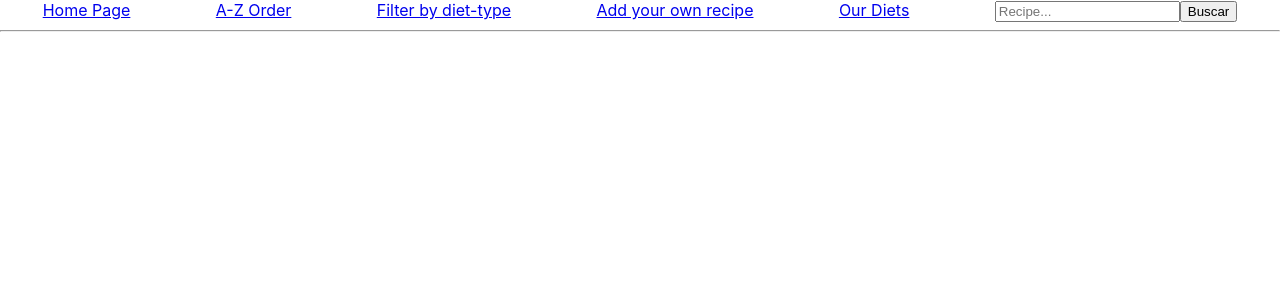
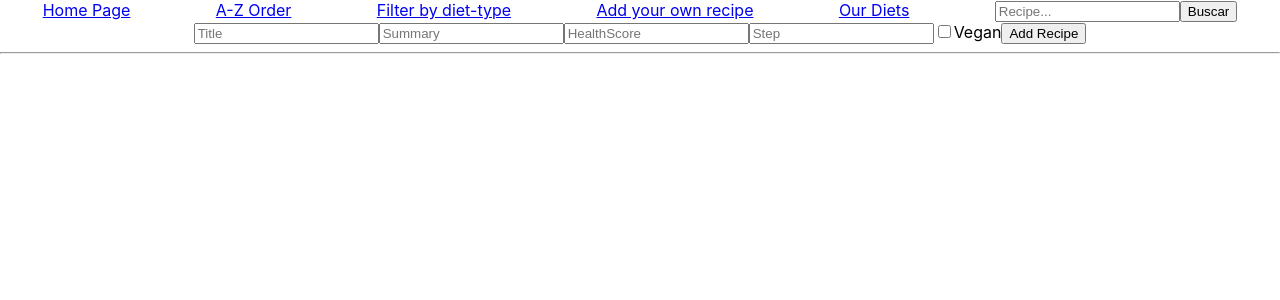
Before and after one commit to riverofrancisco/ProyectoIndividual, a React (Create React App) app in the folder client/: page /home/creationform in a window 1280 px wide. Shown: the top 300 px of the page. Built offline with nearby package versions, Linux system fonts and the light colour scheme; no server answers.

Commit message:
First form commit

```diff
--- a/client/src/App.js
+++ b/client/src/App.js
@@ -7,6 +7,7 @@ import Welcomepage from './Components/Welcome';
 import Navbar from './Components/NavBar';
 import Diets from './Components/Diets';
 import RecipeDetail from './Components/RecipeDetail'
+import Form from './Components/Form';
 
 
 function App() {
@@ -38,6 +39,10 @@ function App() {
           component={RecipeDetail}
           />
 
+          <Route
+          path = '/home/creationform'
+          component={Form}
+          />
       <hr />
     </div>
   );
--- /dev/null
+++ b/client/src/Components/Form.jsx
@@ -0,0 +1,81 @@
+import { React, useState, useEffect } from 'react';
+import { useDispatch, useSelector } from "react-redux";
+
+
+export default function Form(){
+
+const [input, setInput] = useState({
+    title: '',
+    summary: '',
+    healthScore: 0,
+    stepBYstep: [],
+    diets: [],
+    image: '',
+})
+
+const [error, setError] = useState('');
+
+function validateHS(value) {
+   /*  var number = /^(100|[1-9][0-9]?)$/; */ // Expresion Regular para validar numbers 1-100.
+
+    if(value > 100 || value <= 0) {
+      console.log('entro al if')
+      setError('El healthScore debe ser un número entre el 1 y el 100');
+    } else {
+      setError('')
+    }
+  };
+
+function handleChange(e) {
+    const { value, name } = e.target;
+
+    if (name === 'healthScore') {
+        validateHS(input.healthScore)
+      }
+
+      setInput({
+        ...input,
+        [name]: value // Sintaxis ES6 para actualizar la key correspondiente
+      });
+};
+
+    return (
+        <form>
+            <input
+                name="title"
+                type="text"
+                value={input.name}
+                onChange={handleChange}
+                placeholder="Title" />
+             <input
+                name="summary"
+                type="text"
+                value={input.name}
+                onChange={handleChange}
+                placeholder="Summary" />
+             <input
+                name="healthScore"
+                type="number"
+                value={input.name}
+                onChange={handleChange}
+                placeholder="HealthScore" />
+            <input
+                name="stepBYstep"
+                type="text"
+                value={input.name}
+                onChange={handleChange}
+                placeholder="Step" />
+            <input
+                name="diets"
+                type="checkbox"
+                value={input.name}
+                onChange={handleChange}
+                placeholder="Diets" /><label>
+                    Vegan
+                </label>
+
+           {!error ? null : <div>{error}</div>}
+            <input type="submit" value="Add Recipe" />
+        </form>
+    )
+}
```
Also changed, not shown: client/src/Components/Form.css (added).
